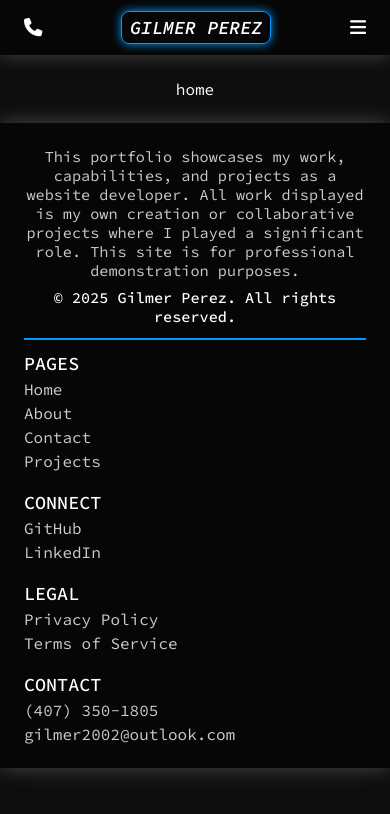
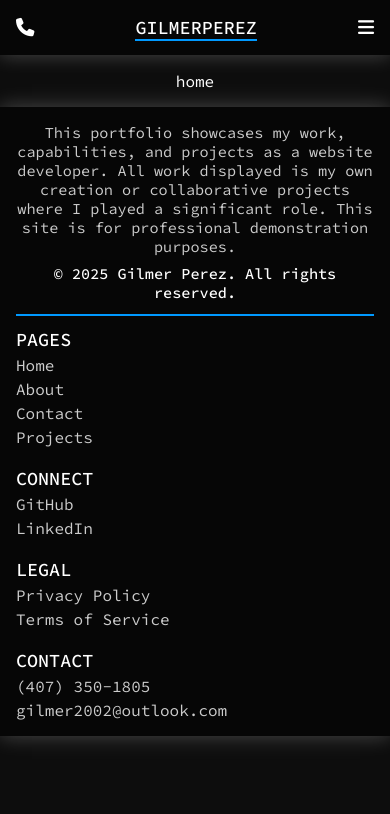
Before and after one commit to gilmerperez/gilmer-perez, a React (Vite) app: page / in a window 390 px wide. Shown: the top 814 px of the page. Built offline with nearby package versions, Linux system fonts and the light colour scheme.

Commit message:
Changed header styles, and fixed padding across all pages

```diff
--- a/src/components/Footer/Footer.module.css
+++ b/src/components/Footer/Footer.module.css
@@ -1,6 +1,9 @@
-/* Box shadow */
 footer {
+  width: 100%;
+  padding: 2rem;
+  transition: 0.3s ease-in;
   box-shadow: var(--shadow);
+  background-color: var(--footer-bg-color);
 }
 
 .footerContainer {
@@ -92,6 +95,10 @@ footer {
 
 /* Tablet responsiveness */
 @media (max-width: 768px) {
+  footer {
+    padding: 1.5rem;
+  }
+
   .bottomContainer {
     gap: 0.25rem;
     flex-direction: column;
@@ -107,6 +114,10 @@ footer {
 
 /* Mobile responsiveness */
 @media (max-width: 480px) {
+  footer {
+    padding: 1rem;
+  }
+
   .legalDisclaimer {
     font-size: 0.95rem;
   }
--- a/src/components/Header/Header.jsx
+++ b/src/components/Header/Header.jsx
@@ -106,7 +106,7 @@ function Header() {
           <div className={styles.desktopLayout}>
             {/* Logo */}
             <NavLink to="/" aria-label="Go to home page">
-              <span className={styles.logo}>GILMER PEREZ</span>
+              <span className={styles.logo}>GILMERPEREZ</span>
             </NavLink>
             {/* Site navigation */}
             <div className={styles.navContainer}>
@@ -161,7 +161,7 @@ function Header() {
             </button>
             {/* Logo */}
             <NavLink to="/" aria-label="Go to home page">
-              <span className={styles.mobileLogo}>GILMER PEREZ</span>
+              <span className={styles.mobileLogo}>GILMERPEREZ</span>
             </NavLink>
             {/* Hamburger menu button */}
             <button
--- a/src/components/Header/Header.module.css
+++ b/src/components/Header/Header.module.css
@@ -1,9 +1,12 @@
-/* Sticky header and box shadow */
 header {
   top: 0;
+  width: 100%;
   z-index: 999;
   position: sticky;
+  padding: 1.5rem 2rem;
+  transition: 0.3s ease-in;
   box-shadow: var(--shadow);
+  background-color: var(--header-bg-color);
 }
 
 /* Show mobile header on scroll up */
@@ -35,14 +38,10 @@ header {
 
 /* Logo */
 .logo {
-  font-weight: 600;
+  font-weight: 500;
   font-size: 1.5rem;
-  font-style: italic;
-  border-radius: 0.5rem;
-  padding: 0.25rem 0.75rem;
   transition: 0.3s ease-in;
-  border: 2px solid var(--primary);
-  box-shadow: 0px 0px 10px hsl(204, 100%, 50%);
+  border-bottom: 2px solid var(--primary);
 }
 
 /* Site navigation */
@@ -93,7 +92,7 @@ header {
 
 /* Active link */
 .navItems a.activeLink {
-  font-style: italic;
+  border-bottom: 2px solid var(--primary);
 }
 
 /* Separator */
@@ -139,6 +138,10 @@ header {
 
 /* Tablet responsiveness */
 @media (max-width: 768px) {
+  header {
+    padding: 1.25rem 1.5rem;
+  }
+
   .logo {
     font-size: 1.25rem;
   }
@@ -168,7 +171,6 @@ header {
 @media (max-width: 675px) {
   .logo {
     font-size: 1.15rem;
-    border: 1px solid var(--primary);
   }
 
   .navContainer {
@@ -235,14 +237,10 @@ header {
 
 /* Logo */
 .mobileLogo {
-  font-weight: 600;
+  font-weight: 500;
   font-size: 1.15rem;
-  font-style: italic;
-  border-radius: 0.5rem;
-  padding: 0.25rem 0.5rem;
   transition: 0.3s ease-in;
-  border: 1px solid var(--primary);
-  box-shadow: 0px 0px 10px hsl(204, 100%, 50%);
+  border-bottom: 2px solid var(--primary);
 }
 
 /* Hamburger menu button */
@@ -279,6 +277,10 @@ header {
 
 /* Mobile responsiveness - hide desktop layout and show mobile layout */
 @media (max-width: 480px) {
+  header {
+    padding: 1rem;
+  }
+
   .desktopLayout {
     display: none;
   }
@@ -353,7 +355,7 @@ header {
 
 /* Active link */
 .sidebarNavItems a.activeLink {
-  font-style: italic;
+  color: var(--primary);
 }
 
 .sidebarSeparator {
--- a/src/index.css
+++ b/src/index.css
@@ -95,28 +95,12 @@ body {
   font-family: "Source Code Pro", monospace, sans-serif; /* Modern system font stack */
 }
 
-/* Header - Shared structural styling */
-header {
-  width: 100%; /* Ensures full-width layout across viewport */
-  padding: 1.5rem 2rem; /* Provides consistent spacing inside header */
-  transition: 0.3s ease-in; /* Smooth transition for header */
-  background-color: var(--header-bg-color); /* Applies theme background color from CSS variables */
-}
-
 /* Main - Base layout for page content */
 main {
   width: 100%; /* Ensures content stretches to full container width */
   padding: 2rem; /* Adds breathing room around main content */
   transition: 0.3s ease-in; /* Smooth transition for main */
   background-color: var(--bg-color); /* Matches the background of header/footer for visual cohesion */
-}
-
-/* Footer - Shared structural styling */
-footer {
-  width: 100%; /* Ensures full-width layout across viewport */
-  padding: 2rem; /* Provides consistent spacing inside footer */
-  transition: 0.3s ease-in; /* Smooth transition for footer */
-  background-color: var(--footer-bg-color); /* Applies theme background color from CSS variables */
 }
 
 /* Highlighted text */
@@ -136,30 +120,14 @@ body::-webkit-scrollbar-thumb {
 
 /* Tablet responsiveness */
 @media (max-width: 768px) {
-  header {
-    padding: 1.25rem 1.75rem;
-  }
-
   main {
-    padding: 1.75rem;
-  }
-
-  footer {
-    padding: 1.75rem;
+    padding: 1.5rem;
   }
 }
 
 /* Mobile responsiveness */
 @media (max-width: 480px) {
-  header {
-    padding: 1rem 1.5rem;
-  }
-
   main {
-    padding: 1.5rem;
-  }
-
-  footer {
-    padding: 1.5rem;
+    padding: 1rem;
   }
 }
```
